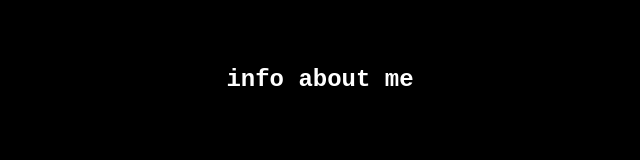
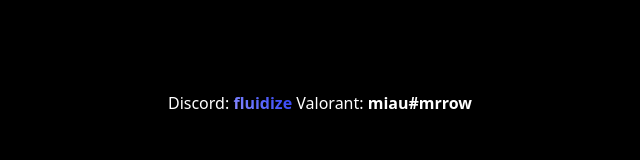
Before and after one commit to Fluidize/fluidize.github.io, a plain HTML site: page index.html in a window 1280 px wide. Shown: the whole page, without its empty margins (320-960 px from the left). Drawn offline with Linux system fonts and the light colour scheme.

Commit message:
gradinets

```diff
--- a/index.html
+++ b/index.html
@@ -14,7 +14,10 @@
 
 <body>
     <h1 id="title">Fluidize</h1>
-    <h2 class="links">info about me<h2>
+    <p class="links" id="links_paragraph">
+        Discord: <b id="discord">fluidize</b>
+        Valorant: <b id="valorant">miau#mrrow</b>
+    </p>
 </body>
 
 </html>
--- a/main_page.css
+++ b/main_page.css
@@ -35,7 +35,7 @@
 
 
 body {
-    font-family: Verdana, Geneva, Tahoma, sans-serif;
+    font-family: system-ui, -apple-system, BlinkMacSystemFont, 'Segoe UI', Roboto, Oxygen, Ubuntu, Cantarell, 'Open Sans', 'Helvetica Neue', sans-serif;
     background-color: black;
     color: white;
     animation-name: load_fade;
@@ -46,18 +46,20 @@ body {
 
 #title {
     text-align: center;
-    background: linear-gradient(0deg, rgb(57, 51, 145) 0%, rgb(22, 91, 176) 50%, rgba(0, 212, 255, 1) 100%);
+    background: linear-gradient(0deg, rgb(0, 0, 0) 0%, rgb(124, 124, 124) 50%, rgb(255, 255, 255) 100%);
     -webkit-background-clip: text;
     color: transparent;
     margin: auto 800px auto;
+    font-size: 50px;
 }
 
-#title:hover {
-    animation-name:
-}
 
 .links {
     text-align: center;
-    font-family: 'Courier New', Courier, monospace;
+}
 
+#discord {
+    background: linear-gradient(45deg, rgba(152,146,255,1) 0%, rgba(101,114,255,1) 35%, rgba(43,60,242,1) 100%);
+    -webkit-background-clip: text;
+    color: transparent;
 }
```
